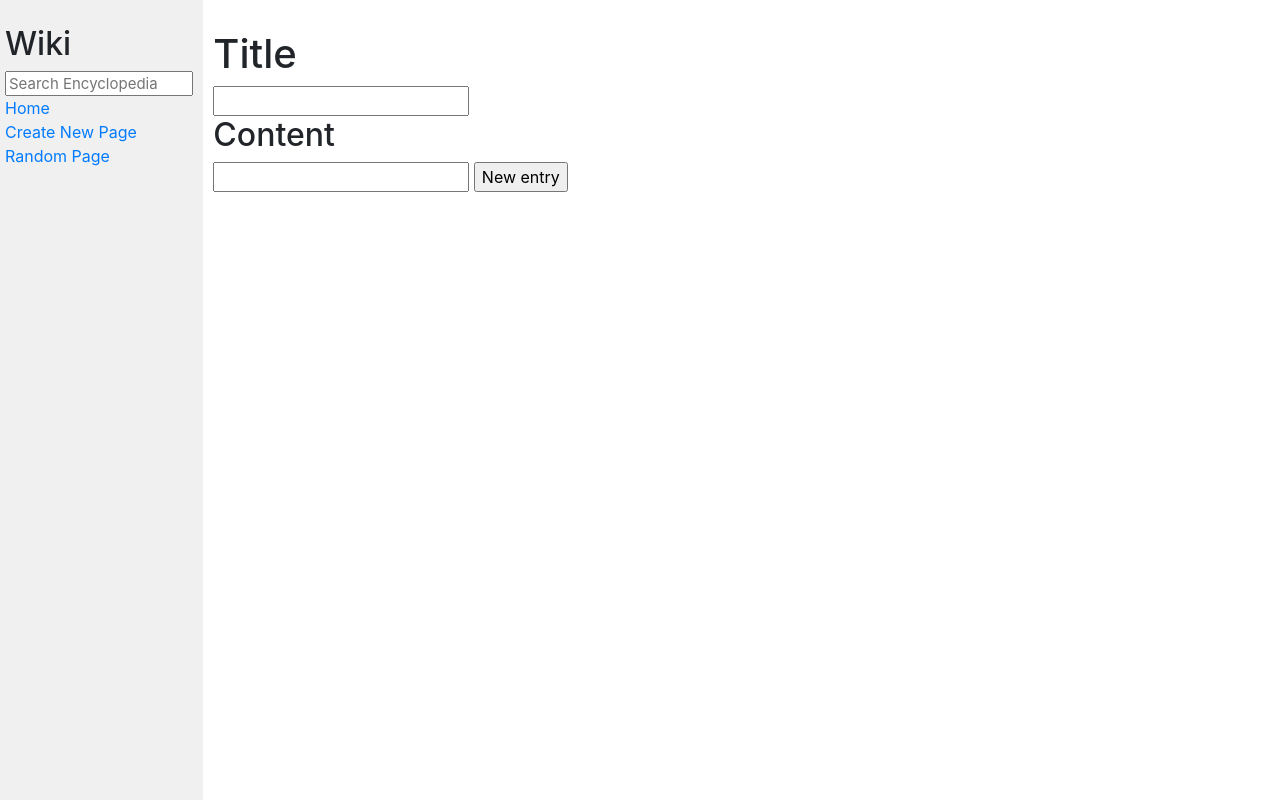
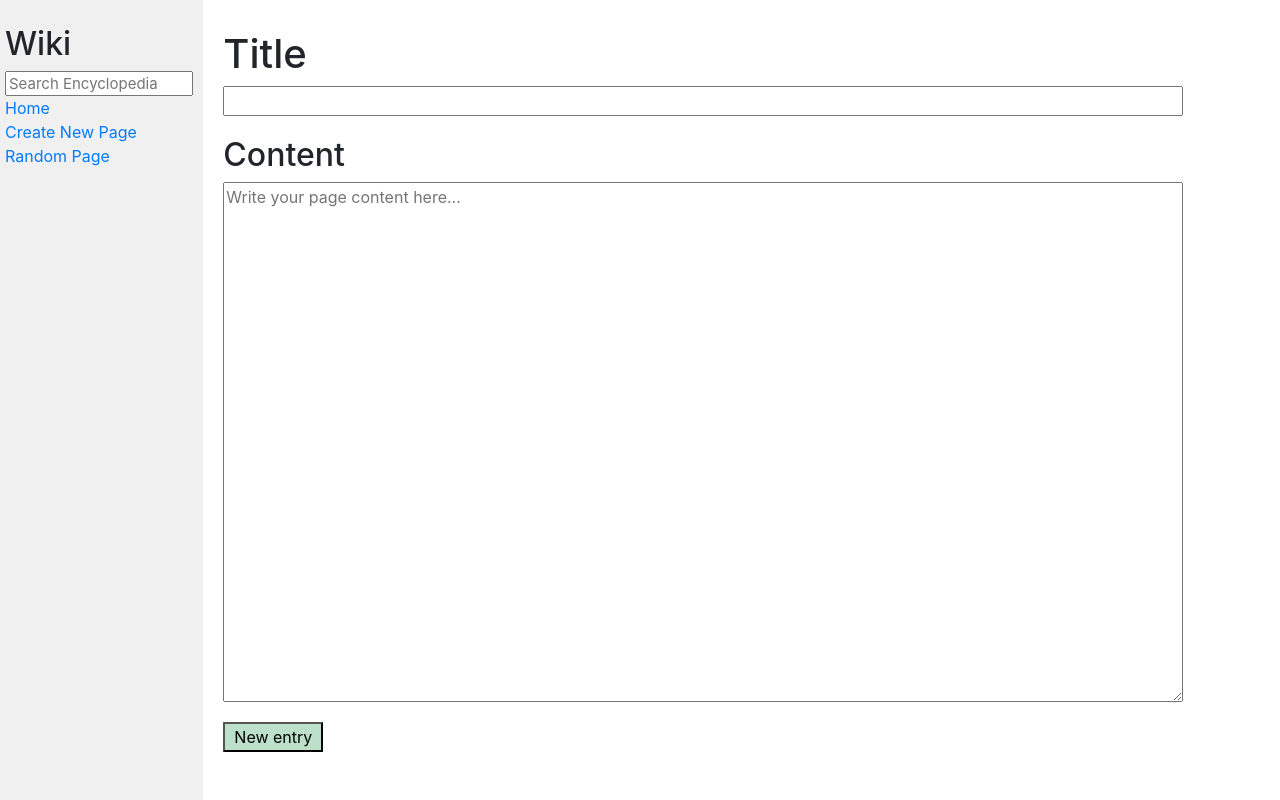
Before and after one commit to Rahixcode/CS50W-Wiki, a Django app: page /new_entry/ in a window 1280 px wide. Run offline with Django 3.2, Linux system fonts and the light colour scheme; some libraries are stand-ins or nearby versions.

Commit message:
update 4

```diff
--- a/encyclopedia/static/encyclopedia/styles.css
+++ b/encyclopedia/static/encyclopedia/styles.css
@@ -84,3 +84,57 @@ textarea {
     margin-top: -10px;
     margin-left: -10px;
 }
+
+.frm{
+    display: flex;
+    flex-direction: column;
+    padding-left:10px;
+}
+
+.title{
+    width: 75vw;
+    margin-bottom: 20px;
+    transition: all 1.5s cubic-bezier(0.4, 0, 1, 1);
+}
+
+.inp_content{
+    height: 65vh;
+    width: 75vw;
+    margin-bottom: 20px;
+    transition: all 1.5s cubic-bezier(0.4, 0, 1, 1);
+}
+
+.inp_content:focus , .title:focus{
+    background-color: rgb(17 110 48 / 50%);
+    animation: box;
+    transition: all 1.5s cubic-bezier(0.05, 0.58, 0.25, 1);
+}
+@keyframes box{
+    0%{
+
+    }
+    100%{
+        background-color: rgb(17 110 48 / 50%);
+    }
+}
+
+#btn{
+    width: 100px;
+    align-content: right;
+    background-color: rgb(123 193 147 / 50%);
+    transition: all 0.5s cubic-bezier(0.4, 0, 1, 1);
+}
+
+#btn:hover{
+    background-color: rgb(2 79 28 / 50%);
+    animation: botn;
+    transition: all 0.5s cubic-bezier(0.4, 0, 1, 1);
+}
+@keyframes botn{
+    0%{
+
+    }
+    100%{
+        background-color: rgb(2 79 28 / 50%);
+    }
+}
--- a/encyclopedia/templates/encyclopedia/new_page.html
+++ b/encyclopedia/templates/encyclopedia/new_page.html
@@ -3,7 +3,7 @@
 {% block title %} Add New Page {% endblock %}
 
 {% block body %}
-<form action="{% url 'wiki:page' %}" method="post">
+<form action="{% url 'wiki:page' %}" method="post" class="frm">
     {% csrf_token %}
 
     <h1>Title</h1>
--- a/encyclopedia/views.py
+++ b/encyclopedia/views.py
@@ -57,8 +57,10 @@ class NewENtry(forms.Form):
 
     content = forms.CharField(
         label= "",
-        widget=forms.TextInput(attrs={
+        widget=forms.Textarea(attrs={
             "class": "inp_content",
+            "rows": 0,
+            "placeholder": "Write your page content here...",
         }),
         )
 
@@ -77,3 +79,7 @@ def add_page(request):
     return render(request, "encyclopedia/new_page.html", {
         "form" : NewENtry()
     })
+
+
+def search(request):
+    ...
```
Also changed, not shown: entries/C++.md (added, +5 -0 lines).
